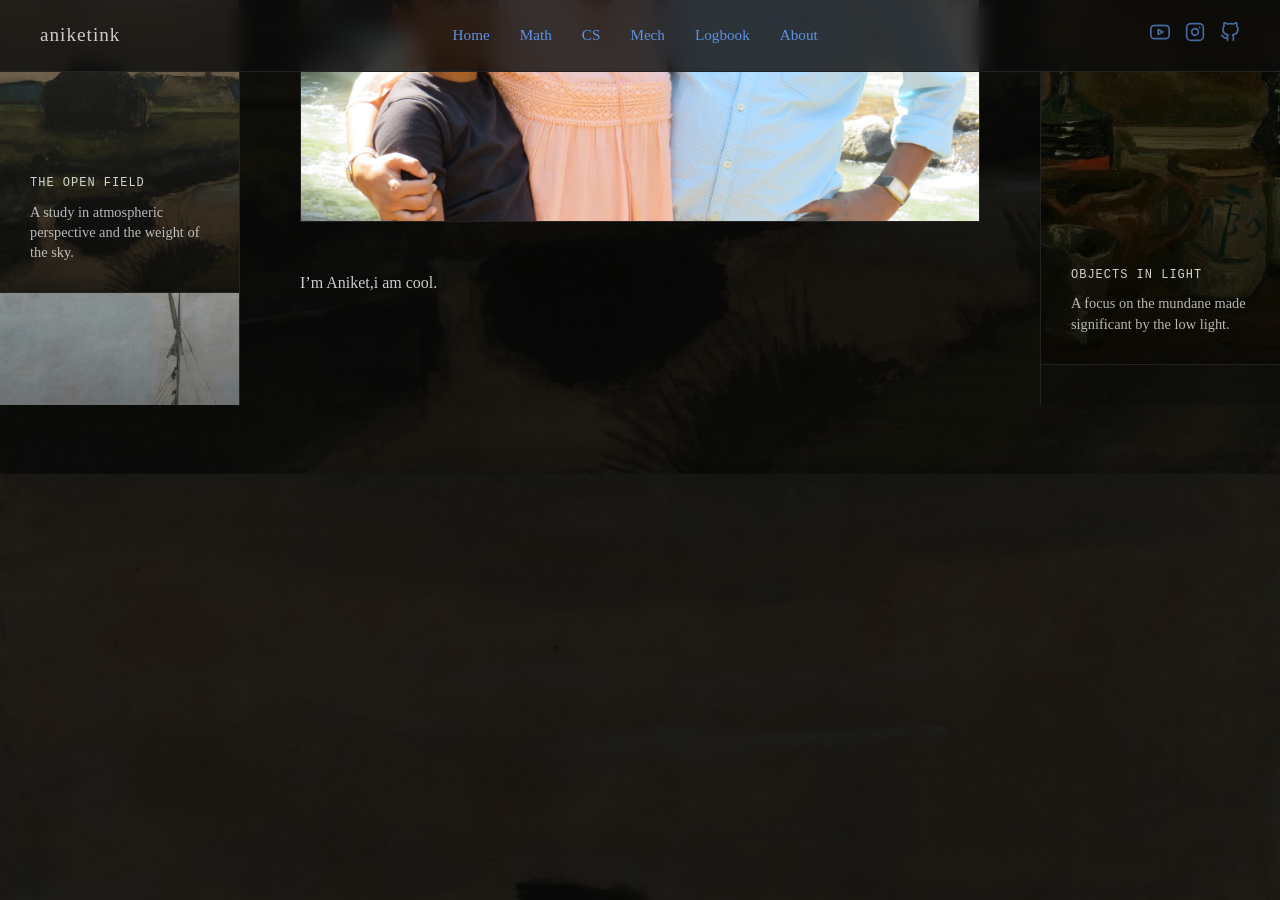
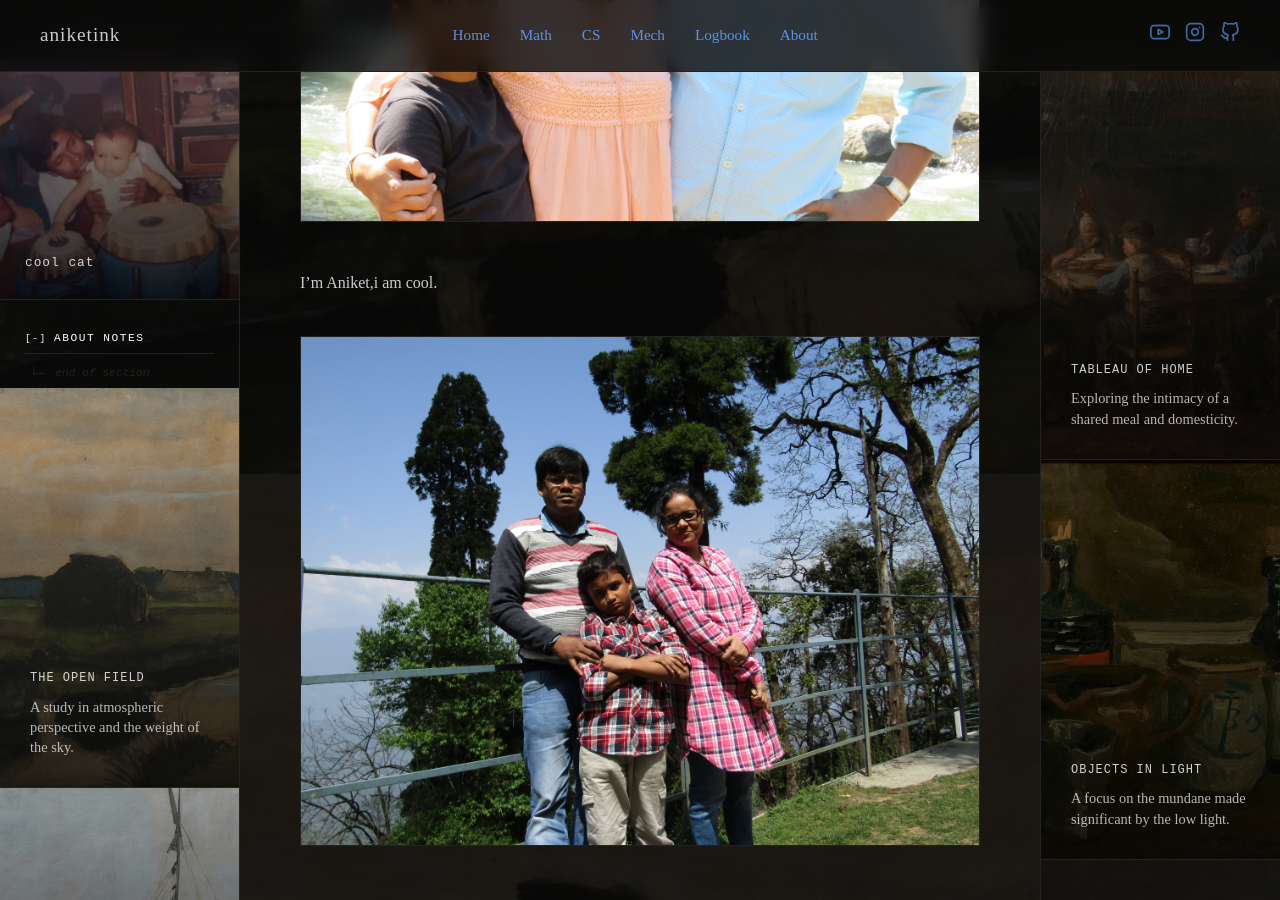
Before and after one commit to aniketink/aniketink.github.io, a Jekyll site: the page built from about.md, in a window 1280 px wide and 900 px high, scrolled down 507 px. Built offline with Jekyll 4.4.1, drawn with Linux system fonts in a browser that asks for light colours; some web fonts are replaced.

Commit message:
Fix case-sensitive image extensions

```diff
--- a/about.md
+++ b/about.md
@@ -6,6 +6,10 @@
 
 # About Me
 
-![Me and my sister](/assets/images/about.jpg)
+![Me and my sister](/assets/images/about.JPG)
 
 I'm Aniket,i am cool.
+
+![Family Trip 1](/assets/images/family1.JPG)
+
+![Family Trip 2](/assets/images/family2.JPG)
```
